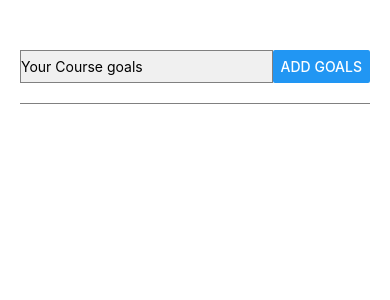
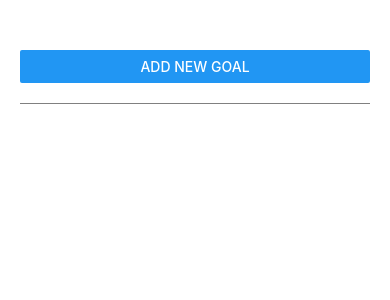
Before and after one commit to 010binary/expo-native-course, a React Native app: screen / in a window 390 px wide. Shown: the top 300 px of the page. Built offline with nearby package versions, Linux system fonts and the light colour scheme.

Commit message:
Refactor goal input handling by adding modal support, improving layout, and implementing basic validation

```diff
--- a/App.js
+++ b/App.js
@@ -1,16 +1,23 @@
-import { StyleSheet, View, FlatList } from "react-native";
+import { StyleSheet, View, FlatList, Button } from "react-native";
 import { useState } from "react";
 import GoalList from "./components/GoalList";
 import GoalInput from "./components/GoalInput";
+import { StatusBar } from "expo-status-bar";
 
 export default function App() {
 	const [courseGoals, setcourseGoals] = useState([]);
+	const [isModelVisible, setIsModelVisible] = useState(false);
+
+	const closeModal = () => {
+		setIsModelVisible(false);
+	};
 
 	const addGoalHandler = (enteredGoalText) => {
 		setcourseGoals((currentGoals) => [
 			...currentGoals,
 			{ text: enteredGoalText, id: Math.random().toString() },
 		]);
+		closeModal();
 	};
 
 	const deleteGoalHandler = (id) => {
@@ -18,11 +25,24 @@ export default function App() {
 			return currentGoals.filter((goal) => goal.id !== id);
 		});
 	};
+
 	return (
+		<>
+			<StatusBar style="light" />
 			<View style={styles.appContainer}>
+				<View>
+					<Button
+						title="Add New Goal"
+						onPress={() => setIsModelVisible(true)}
+					/>
+				</View>
+
 				{/* this is the Goal Input handler */}
-			<GoalInput onAddGoal={addGoalHandler} />
-
+				<GoalInput
+					visible={isModelVisible}
+					onAddGoal={addGoalHandler}
+					onClose={closeModal}
+				/>
 				<View style={styles.listContainer}>
 					<FlatList
 						data={courseGoals}
@@ -37,6 +57,7 @@ export default function App() {
 					/>
 				</View>
 			</View>
+		</>
 	);
 }
 
--- a/app.json
+++ b/app.json
@@ -1,12 +1,14 @@
 {
   "expo": {
-    "name": "expo-native",
-    "slug": "expo-native",
+    "name": "Alpha-app",
+    "slug": "alpha-app",
+    "platforms": ["ios", "android"],
     "version": "1.0.0",
     "orientation": "portrait",
     "icon": "./assets/icon.png",
     "userInterfaceStyle": "light",
     "newArchEnabled": true,
+    "backgroundColor": "#113ed4",
     "splash": {
       "image": "./assets/splash-icon.png",
       "resizeMode": "contain",
--- a/components/GoalInput.js
+++ b/components/GoalInput.js
@@ -1,12 +1,24 @@
 import React from "react";
 import PropTypes from "prop-types";
-import { View, TextInput, Button, StyleSheet } from "react-native";
+import {
+	View,
+	TextInput,
+	Button,
+	StyleSheet,
+	Modal,
+	Image,
+} from "react-native";
 import { useState } from "react";
 
 const GoalInput = (props) => {
 	const [enteredGoal, setenteredGoal] = useState("");
 
 	const addGoalHandler = () => {
+		// basic validation
+		if (enteredGoal.length === 0) {
+			return;
+		}
+
 		props.onAddGoal(enteredGoal);
 		setenteredGoal("");
 	};
@@ -16,31 +28,70 @@ const GoalInput = (props) => {
 	};
 
 	return (
+		<Modal animationType="slide" visible={props.visible}>
 			<View style={styles.inputContainer}>
+				<Image
+					source={require("../assets/images/goal.png")}
+					style={styles.images}
+				/>
 				<TextInput
 					style={styles.input}
 					placeholder="Your Course goals"
 					onChangeText={goalInputHandler}
 					value={enteredGoal}
 				/>
+
+				<View style={styles.btnCover}>
+					<View style={styles.btnContainer}>
 						<Button title="add Goals" onPress={addGoalHandler} />
 					</View>
+					<View style={styles.btnContainer}>
+						<Button title="close Modal" onPress={props.onClose} color={"red"} />
+					</View>
+				</View>
+			</View>
+		</Modal>
 	);
 };
 
-GoalInput.propTypes = {};
+GoalInput.propTypes = {
+	onAddGoal: PropTypes.func.isRequired,
+	visible: PropTypes.bool.isRequired,
+	onClose: PropTypes.func.isRequired,
+};
 
 const styles = StyleSheet.create({
+	images: {
+		width: 100,
+		height: 100,
+		alignSelf: "center",
+		marginBottom: 20,
+	},
+
 	inputContainer: {
-		flexDirection: "row",
-		justifyContent: "space-between",
+		flex: 1,
+		justifyContent: "center",
 		alignContent: "center",
+		padding: 20,
+		backgroundColor: "#113ed4",
 	},
 	input: {
-		width: "78%",
 		borderColor: "gray",
 		borderWidth: 1,
-		backgroundColor: "#f0f0f0",
+		backgroundColor: "#2756f5",
+		placeholderTextColor: "#fff",
+		color: "#fff",
+	},
+	btnContainer: {
+		width: "100",
+		marginHorizontal: 5,
+	},
+	btnCover: {
+		width: "100%",
+		flexDirection: "row",
+		justifyContent: "center",
+		alignItems: "center",
+		marginTop: 10,
 	},
 });
 
```
Also changed, not shown: components/GoalList.js (+1 -7 lines), assets/images/goal.png (added). Lines whose indentation alone changed are shown as unchanged.
